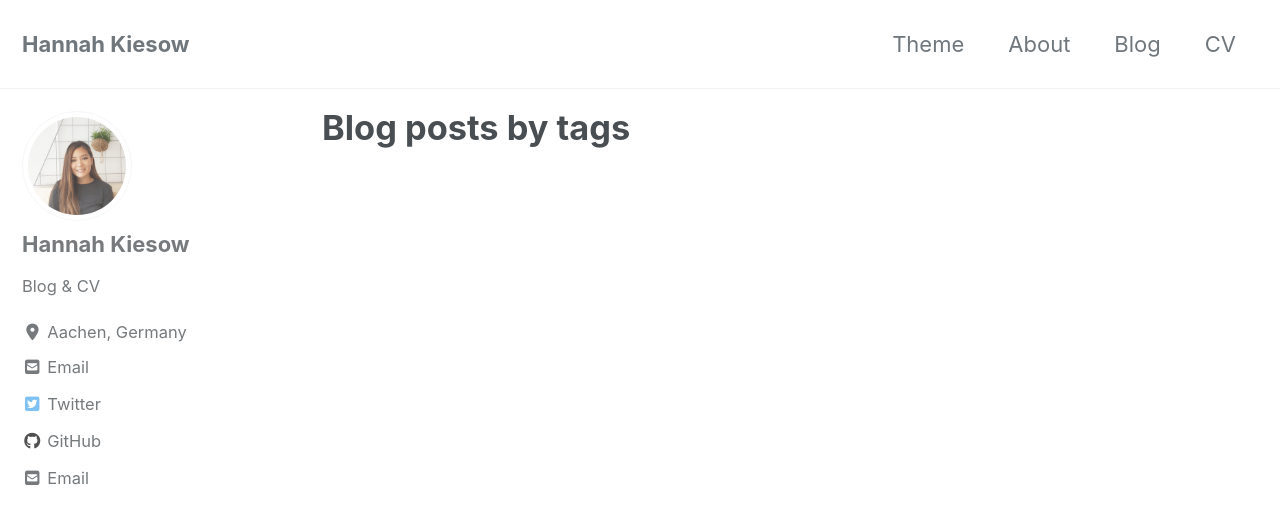
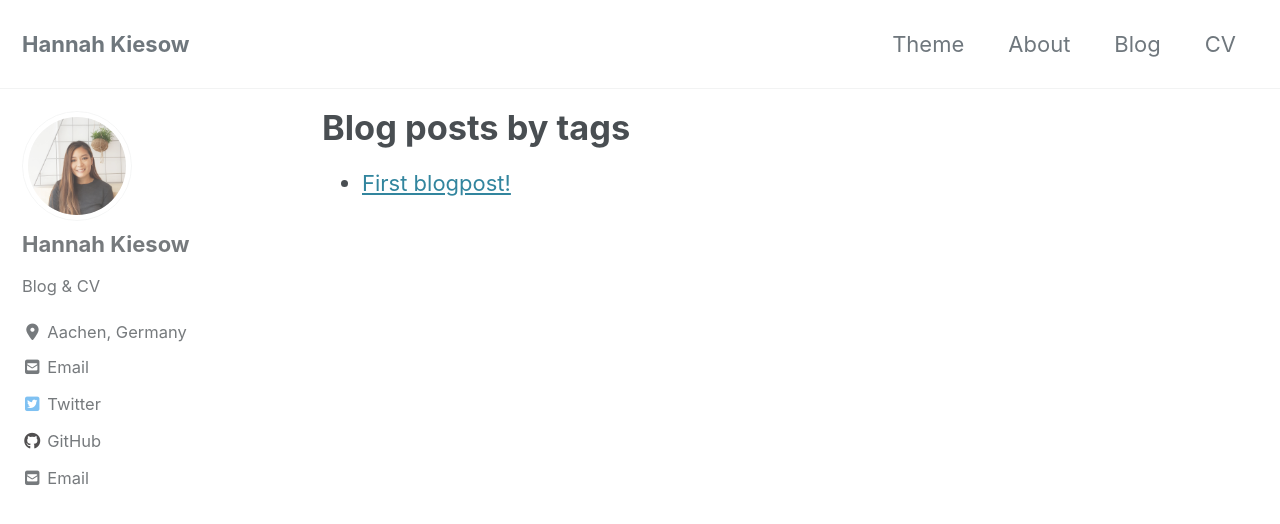
Before and after one commit to hannahkiesow/hannahkiesow.github.io, a Jekyll site: the page built from _pages/blog.md, in a window 1280 px wide and 900 px high. Shown: the top 524 px of the window. Built offline with Jekyll 4.4.1, drawn with Linux system fonts in a browser that asks for light colours; cached includes are drawn as plain includes; nearby versions of some CDN libraries.

Commit message:
testing first blog post

```diff
--- a/_pages/blog.md
+++ b/_pages/blog.md
@@ -5,4 +5,15 @@
 author_profile: true
 header:
     # image: "/images/NAME.jpg"
+
+categories: [blog]
+# tags: [hot, summer]
 ---
+
+<ul>
+  {% for post in site.posts %}
+    <li>
+      <a href="{{ post.url }}">{{ post.title }}</a>
+    </li>
+  {% endfor %}
+</ul>
```
